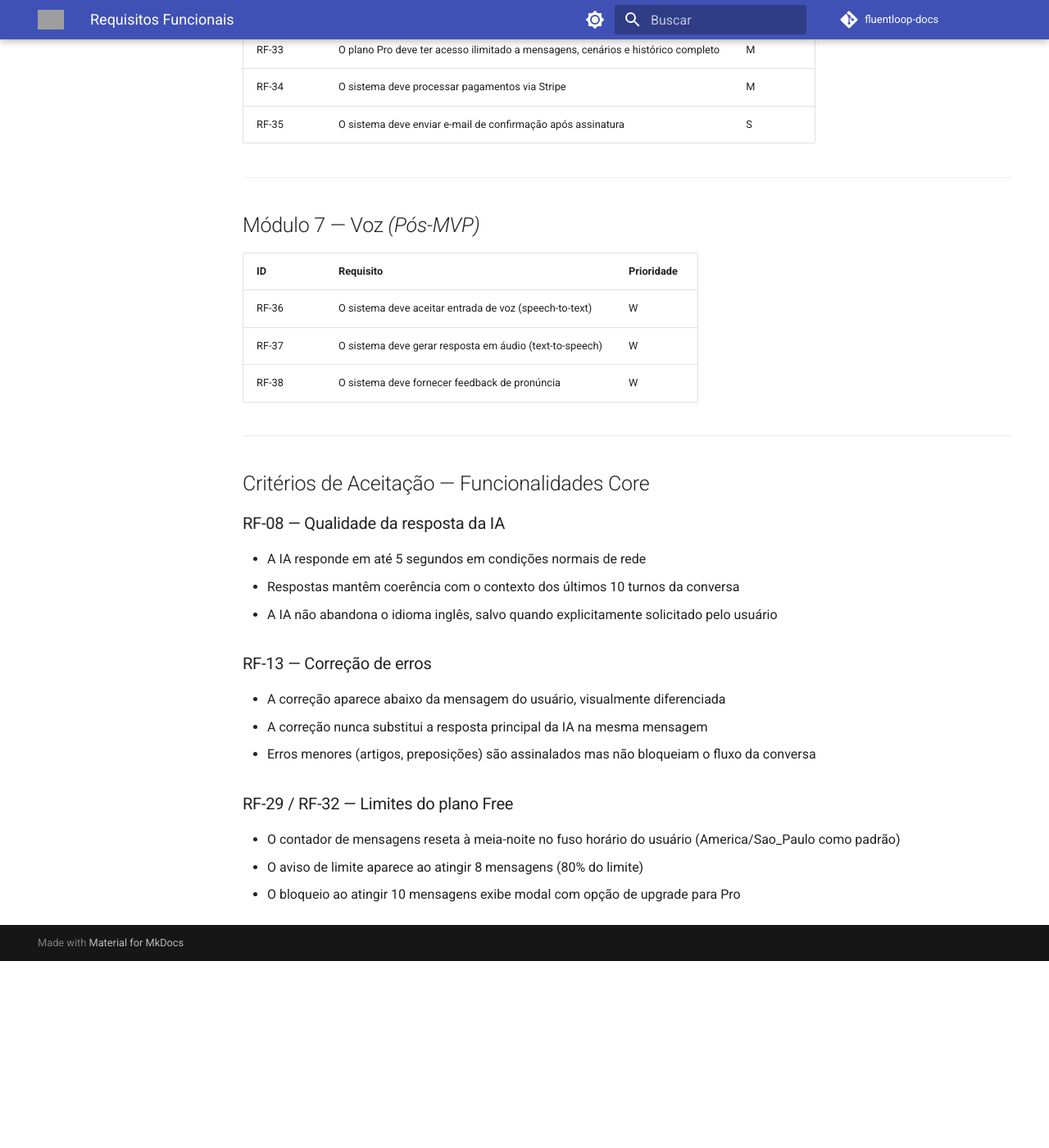
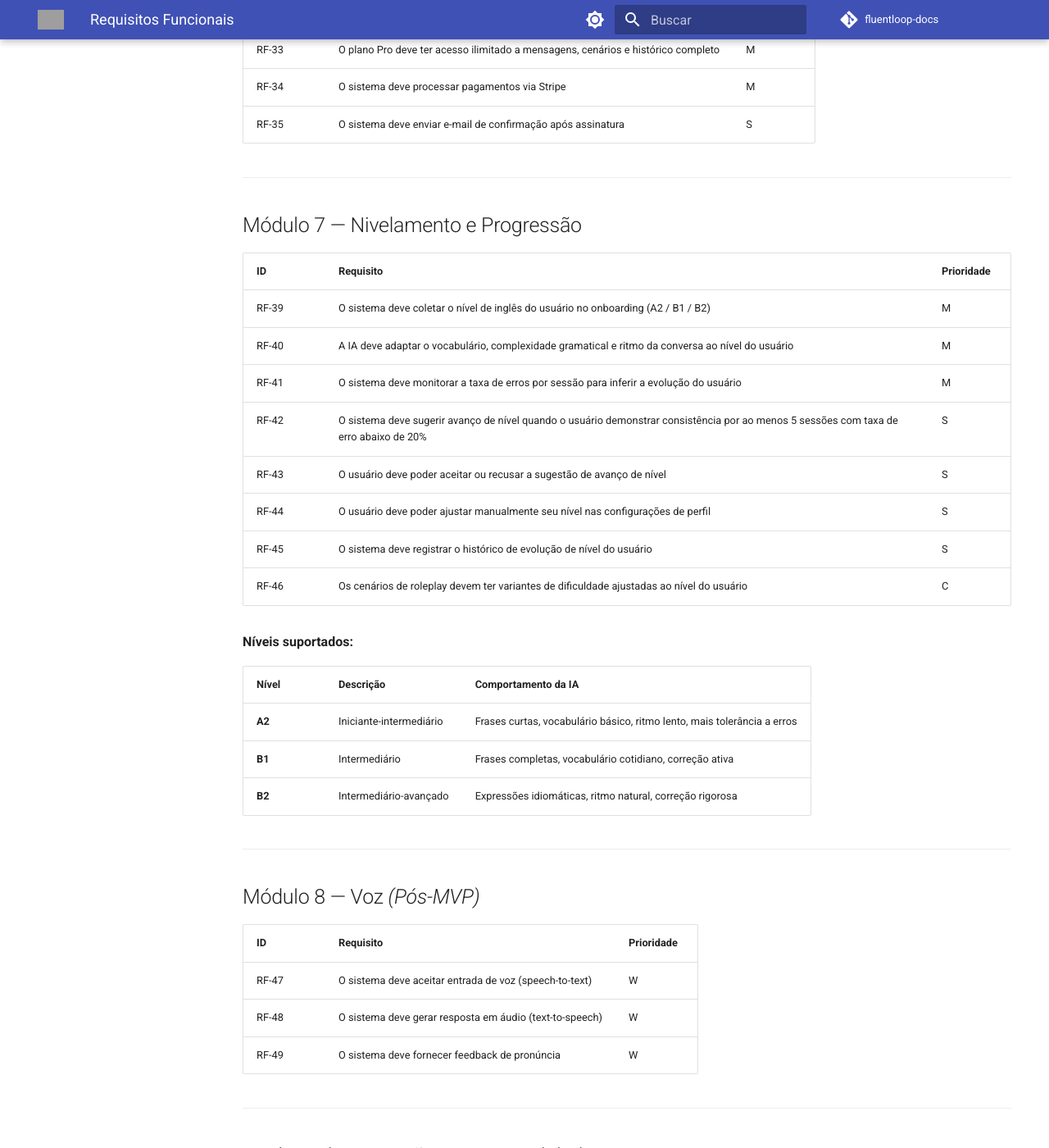
Before and after one commit to goliverpro/fluentloop-docs, an MkDocs documentation site: the page built from docs/requirements/functional.md, in a window 1280 px wide and 1400 px high, scrolled down 3168 px. Shown: the whole window at 82% size. Built offline with MkDocs 1.6.1 and Material for MkDocs 9.7.7, drawn with Linux system fonts in a browser that asks for light colours; comment, search, counter and statistics services are not loaded; before the commit the page ends 4340 px from its top, so only the background shows below that; grey boxes are pictures that could not be loaded.

Commit message:
docs(requirements): add leveling and progression module (RF-39 to RF-46)
- New Module 7: Nivelamento e Progressão
- AI adapts vocabulary and complexity to user level (A2/B1/B2)
- System tracks error rate to suggest level advancement
- User can accept, reject or manually adjust their level
- Roleplay variants per difficulty level (Could have)
- Renamed Voz module to Module 8, updated RF IDs accordingly

Co-Authored-By: Claude Sonnet 4.6 <noreply@anthropic.com>

```diff
--- a/docs/requirements/functional.md
+++ b/docs/requirements/functional.md
@@ -96,13 +96,36 @@ Requisitos organizados por módulo, usando a classificação **MoSCoW**:
 
 ---
 
-## Módulo 7 — Voz *(Pós-MVP)*
+## Módulo 7 — Nivelamento e Progressão
 
 | ID | Requisito | Prioridade |
 |---|---|---|
-| RF-36 | O sistema deve aceitar entrada de voz (speech-to-text) | W |
-| RF-37 | O sistema deve gerar resposta em áudio (text-to-speech) | W |
-| RF-38 | O sistema deve fornecer feedback de pronúncia | W |
+| RF-39 | O sistema deve coletar o nível de inglês do usuário no onboarding (A2 / B1 / B2) | M |
+| RF-40 | A IA deve adaptar o vocabulário, complexidade gramatical e ritmo da conversa ao nível do usuário | M |
+| RF-41 | O sistema deve monitorar a taxa de erros por sessão para inferir a evolução do usuário | M |
+| RF-42 | O sistema deve sugerir avanço de nível quando o usuário demonstrar consistência por ao menos 5 sessões com taxa de erro abaixo de 20% | S |
+| RF-43 | O usuário deve poder aceitar ou recusar a sugestão de avanço de nível | S |
+| RF-44 | O usuário deve poder ajustar manualmente seu nível nas configurações de perfil | S |
+| RF-45 | O sistema deve registrar o histórico de evolução de nível do usuário | S |
+| RF-46 | Os cenários de roleplay devem ter variantes de dificuldade ajustadas ao nível do usuário | C |
+
+**Níveis suportados:**
+
+| Nível | Descrição | Comportamento da IA |
+|---|---|---|
+| **A2** | Iniciante-intermediário | Frases curtas, vocabulário básico, ritmo lento, mais tolerância a erros |
+| **B1** | Intermediário | Frases completas, vocabulário cotidiano, correção ativa |
+| **B2** | Intermediário-avançado | Expressões idiomáticas, ritmo natural, correção rigorosa |
+
+---
+
+## Módulo 8 — Voz *(Pós-MVP)*
+
+| ID | Requisito | Prioridade |
+|---|---|---|
+| RF-47 | O sistema deve aceitar entrada de voz (speech-to-text) | W |
+| RF-48 | O sistema deve gerar resposta em áudio (text-to-speech) | W |
+| RF-49 | O sistema deve fornecer feedback de pronúncia | W |
 
 ---
 
```
Also changed, not shown: other parts of docs/requirements/functional.md (+1 -1 lines), docs/requirements/index.md (+2 -1 lines).
